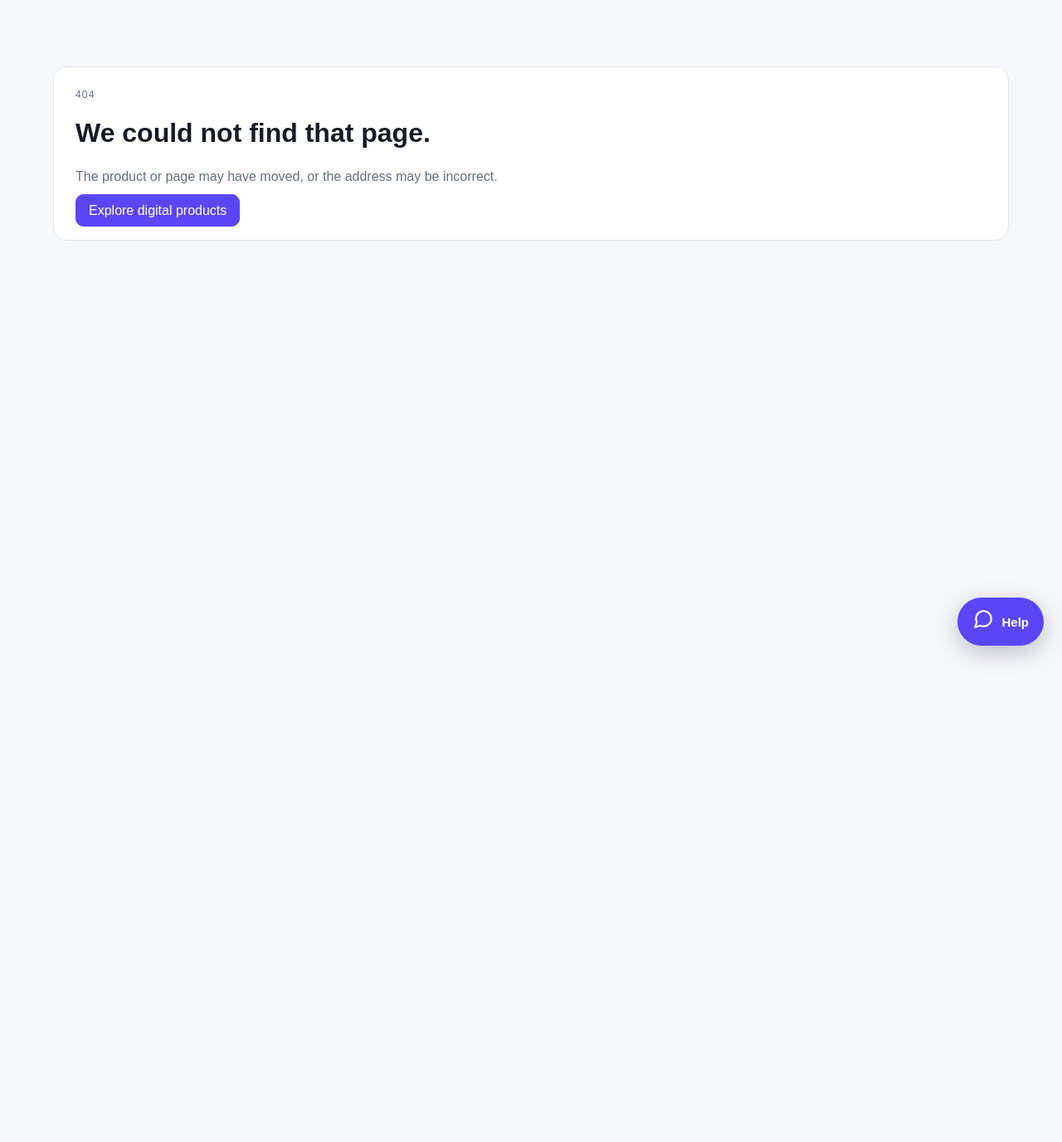
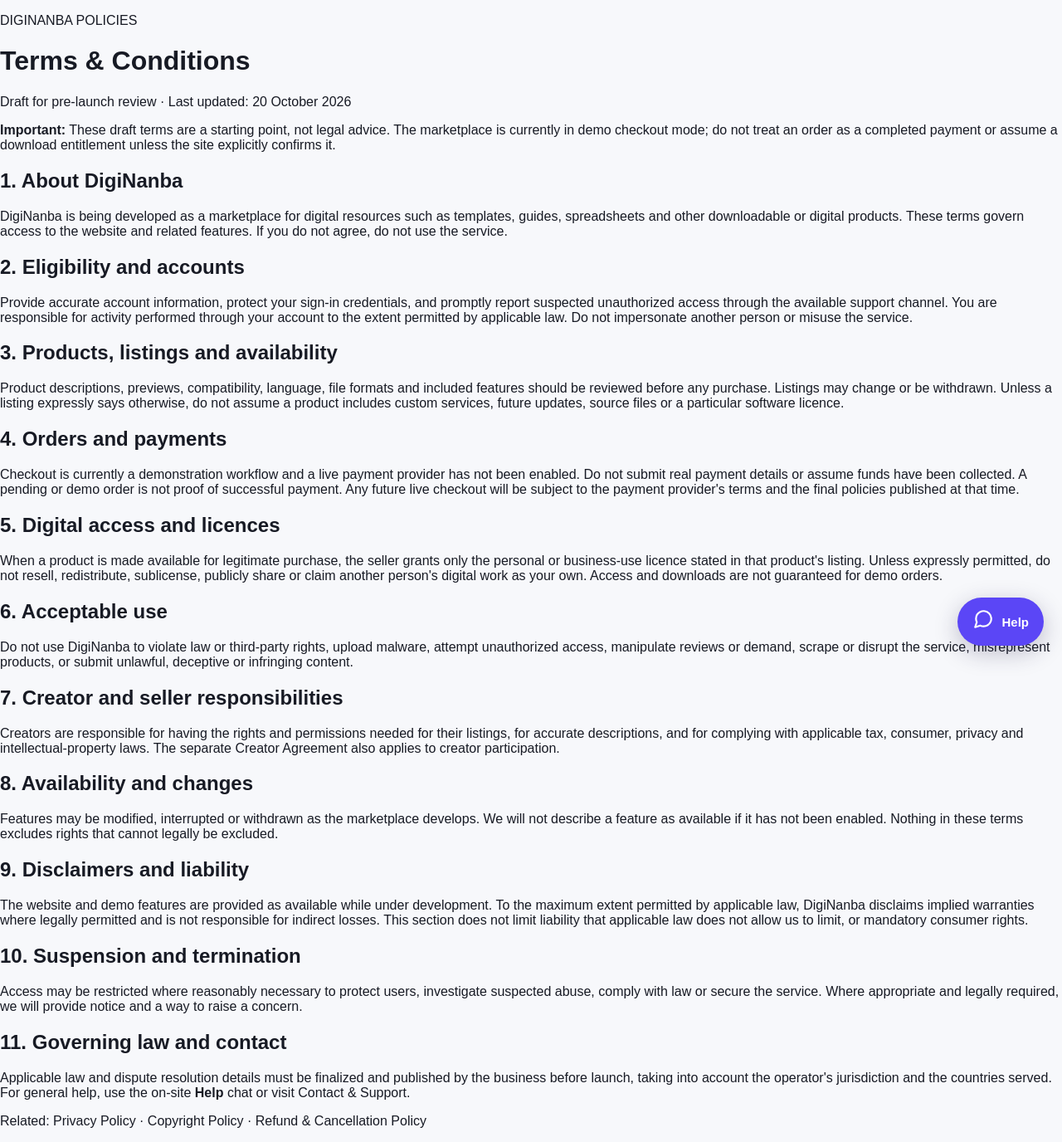
Before and after one commit to agnengineeringselectricals-crypto/diginanba, a Next.js app: page /terms in a window 1280 px wide. Before the commit this address had no page. Shown: the whole page at 83% size. Before the commit the page ends 800 px from the top, so only its background shows below. Built offline with nearby package versions, Linux system fonts and the light colour scheme.

Commit message:
Add marketplace legal policy page: app/terms/page.tsx

```diff
--- /dev/null
+++ b/app/terms/page.tsx
@@ -0,0 +1,21 @@
+import Link from 'next/link';
+
+export const metadata = { title: 'Terms & Conditions', description: 'Terms for using the DigiNanba digital-product marketplace.' };
+
+export default function TermsPage() {
+  return <main className="dn-legal-page"><div className="dn-legal-wrap"><p className="dn-legal-eyebrow">DIGINANBA POLICIES</p><h1>Terms &amp; Conditions</h1><p className="dn-legal-updated">Draft for pre-launch review · Last updated: 20 October 2026</p>
+    <div className="dn-legal-notice"><strong>Important:</strong> These draft terms are a starting point, not legal advice. The marketplace is currently in demo checkout mode; do not treat an order as a completed payment or assume a download entitlement unless the site explicitly confirms it.</div>
+    <h2>1. About DigiNanba</h2><p>DigiNanba is being developed as a marketplace for digital resources such as templates, guides, spreadsheets and other downloadable or digital products. These terms govern access to the website and related features. If you do not agree, do not use the service.</p>
+    <h2>2. Eligibility and accounts</h2><p>Provide accurate account information, protect your sign-in credentials, and promptly report suspected unauthorized access through the available support channel. You are responsible for activity performed through your account to the extent permitted by applicable law. Do not impersonate another person or misuse the service.</p>
+    <h2>3. Products, listings and availability</h2><p>Product descriptions, previews, compatibility, language, file formats and included features should be reviewed before any purchase. Listings may change or be withdrawn. Unless a listing expressly says otherwise, do not assume a product includes custom services, future updates, source files or a particular software licence.</p>
+    <h2>4. Orders and payments</h2><p>Checkout is currently a demonstration workflow and a live payment provider has not been enabled. Do not submit real payment details or assume funds have been collected. A pending or demo order is not proof of successful payment. Any future live checkout will be subject to the payment provider's terms and the final policies published at that time.</p>
+    <h2>5. Digital access and licences</h2><p>When a product is made available for legitimate purchase, the seller grants only the personal or business-use licence stated in that product's listing. Unless expressly permitted, do not resell, redistribute, sublicense, publicly share or claim another person's digital work as your own. Access and downloads are not guaranteed for demo orders.</p>
+    <h2>6. Acceptable use</h2><p>Do not use DigiNanba to violate law or third-party rights, upload malware, attempt unauthorized access, manipulate reviews or demand, scrape or disrupt the service, misrepresent products, or submit unlawful, deceptive or infringing content.</p>
+    <h2>7. Creator and seller responsibilities</h2><p>Creators are responsible for having the rights and permissions needed for their listings, for accurate descriptions, and for complying with applicable tax, consumer, privacy and intellectual-property laws. The separate <Link href="/creator-agreement">Creator Agreement</Link> also applies to creator participation.</p>
+    <h2>8. Availability and changes</h2><p>Features may be modified, interrupted or withdrawn as the marketplace develops. We will not describe a feature as available if it has not been enabled. Nothing in these terms excludes rights that cannot legally be excluded.</p>
+    <h2>9. Disclaimers and liability</h2><p>The website and demo features are provided as available while under development. To the maximum extent permitted by applicable law, DigiNanba disclaims implied warranties where legally permitted and is not responsible for indirect losses. This section does not limit liability that applicable law does not allow us to limit, or mandatory consumer rights.</p>
+    <h2>10. Suspension and termination</h2><p>Access may be restricted where reasonably necessary to protect users, investigate suspected abuse, comply with law or secure the service. Where appropriate and legally required, we will provide notice and a way to raise a concern.</p>
+    <h2>11. Governing law and contact</h2><p>Applicable law and dispute resolution details must be finalized and published by the business before launch, taking into account the operator's jurisdiction and the countries served. For general help, use the on-site <strong>Help</strong> chat or visit <Link href="/contact">Contact &amp; Support</Link>.</p>
+    <p className="dn-legal-related">Related: <Link href="/privacy">Privacy Policy</Link> · <Link href="/copyright">Copyright Policy</Link> · <Link href="/refunds">Refund &amp; Cancellation Policy</Link></p>
+  </div></main>;
+}
```
